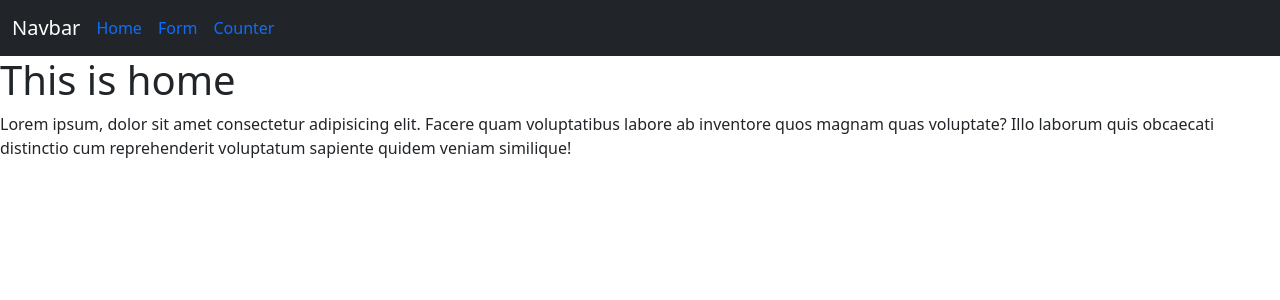
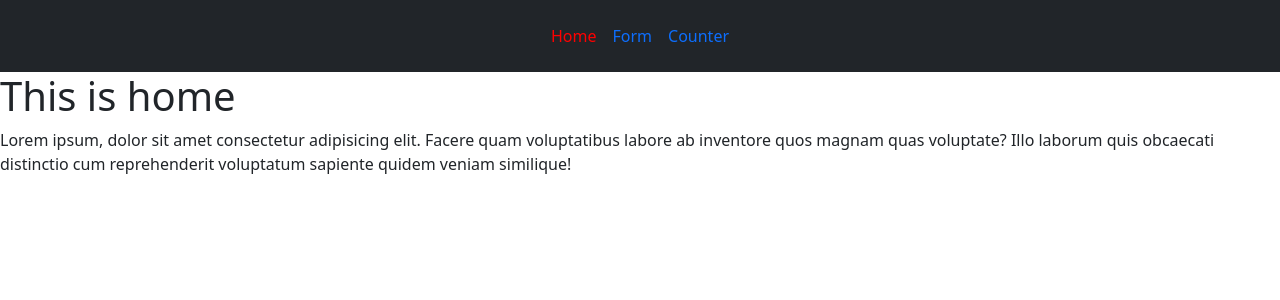
Before and after one commit to mehedihasananik/React-Context-Reducer, a React (Create React App) app: page / in a window 1280 px wide. Shown: the top 300 px of the page. Built offline with nearby package versions, Linux system fonts and the light colour scheme.

Commit message:
react route navbar

```diff
--- a/src/App.css
+++ b/src/App.css
@@ -36,6 +36,12 @@
     transform: rotate(360deg);
   }
 }
-.link {
+.nav-item a {
   text-decoration: none;
 }
+a:hover {
+  color: white;
+}
+a.active {
+  color: red;
+}
--- a/src/Components/Navbar.js
+++ b/src/Components/Navbar.js
@@ -1,24 +1,24 @@
-import { Link } from "react-router-dom";
+import { Link, NavLink } from "react-router-dom";
 
 const Navbar = () => {
   return (
     <div>
       <nav className="navbar navbar-expand-lg navbar-dark bg-dark">
-        <div className="container-fluid ">
-          <a className="navbar-brand" href="#">Navbar</a>
+        <div className="container-fluid py-3">
+
           <button className="navbar-toggler" type="button" data-bs-toggle="collapse" data-bs-target="#navbarSupportedContent" aria-controls="navbarSupportedContent" aria-expanded="false" aria-label="Toggle navigation">
             <span className="navbar-toggler-icon"></span>
           </button>
           <div className="collapse navbar-collapse" id="navbarSupportedContent">
-            <ul className="navbar-nav me-auto mb-2 mb-lg-0">
+            <ul className="navbar-nav mx-auto mb-2 mb-lg-0">
               <li className="nav-item me-3">
-                <Link className="link" to="/">Home</Link>
+                <NavLink to="/">Home</NavLink>
               </li>
               <li className="nav-item  me-3">
-                <Link className="link" to="/form">Form</Link>
+                <NavLink to="/form">Form</NavLink>
               </li>
               <li className="nav-item">
-                <Link className="link" to="/counter">Counter</Link>
+                <NavLink to="/counter">Counter</NavLink>
               </li>
             </ul>
 
```
